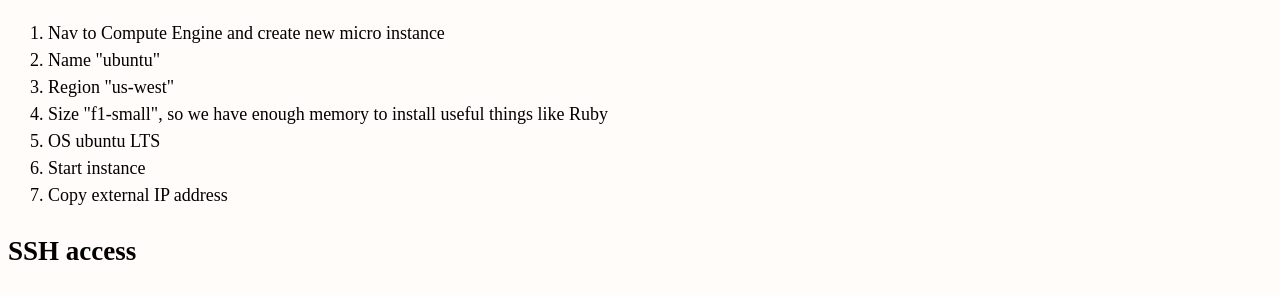
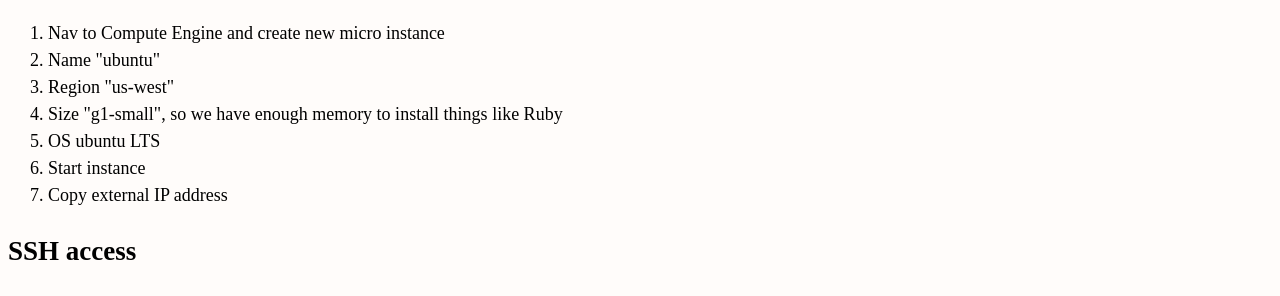
Before and after one commit to erikeldridge/erikeldridge.github.com, a Jekyll site: the page built from _posts/2019-03-02-google-cloud-workstation.md, in a window 1280 px wide. Shown: the part 516-812 px from the top of the page. Built offline with Jekyll 4.4.1, drawn with Linux system fonts in a browser that asks for light colours; nearby versions of some CDN libraries.

Commit message:
Update from Forestry.io erikeldridge@gmail.com updated _posts/2019-03-02-google-cloud-workstation.md

```diff
--- a/_posts/2019-03-02-google-cloud-workstation.md
+++ b/_posts/2019-03-02-google-cloud-workstation.md
@@ -35,7 +35,7 @@
 1. Nav to Compute Engine and create new micro instance
 2. Name "ubuntu"
 3. Region "us-west"
-4. Size "f1-small", so we have enough memory to install useful things like Ruby
+4. Size "g1-small", so we have enough memory to install things like Ruby
 5. OS ubuntu LTS
 6. Start instance
 7. Copy external IP address
```
